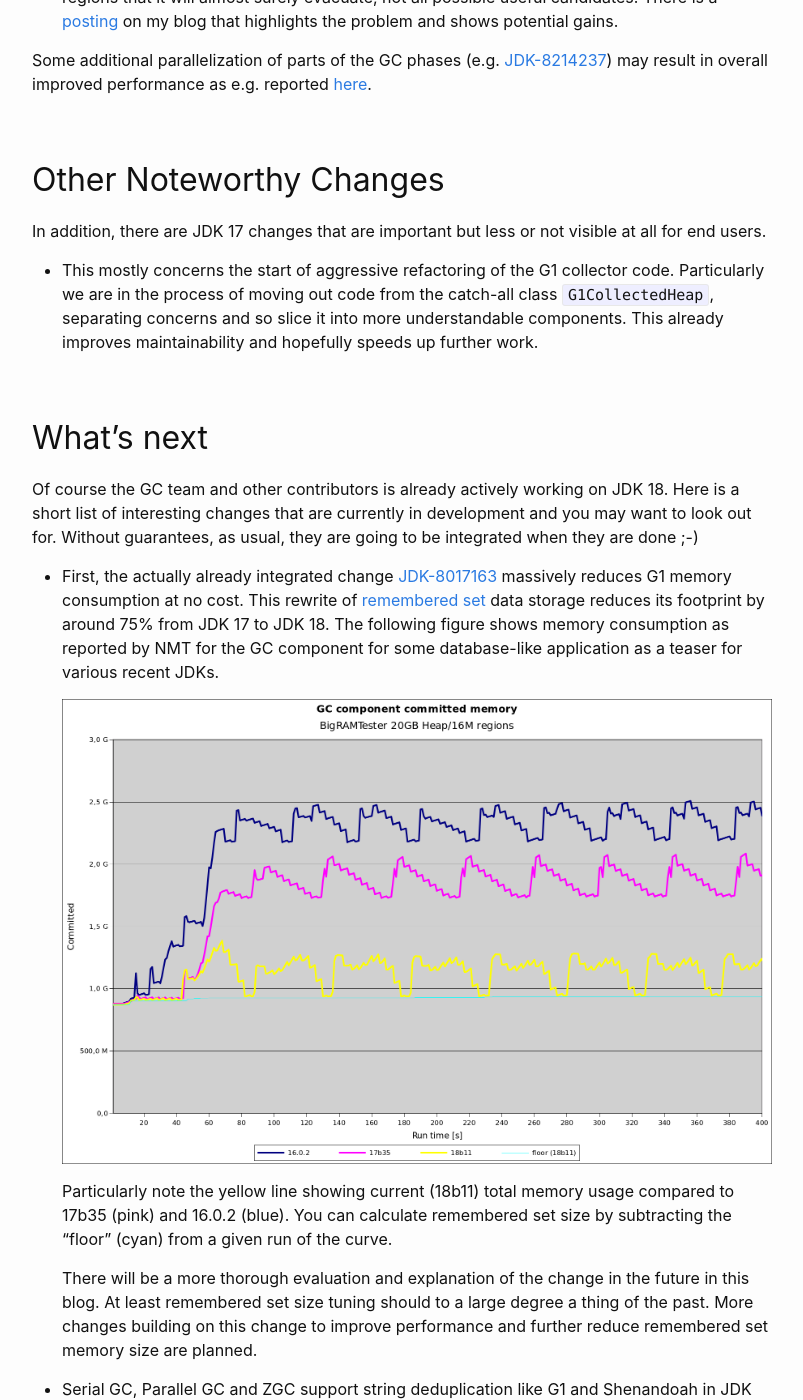
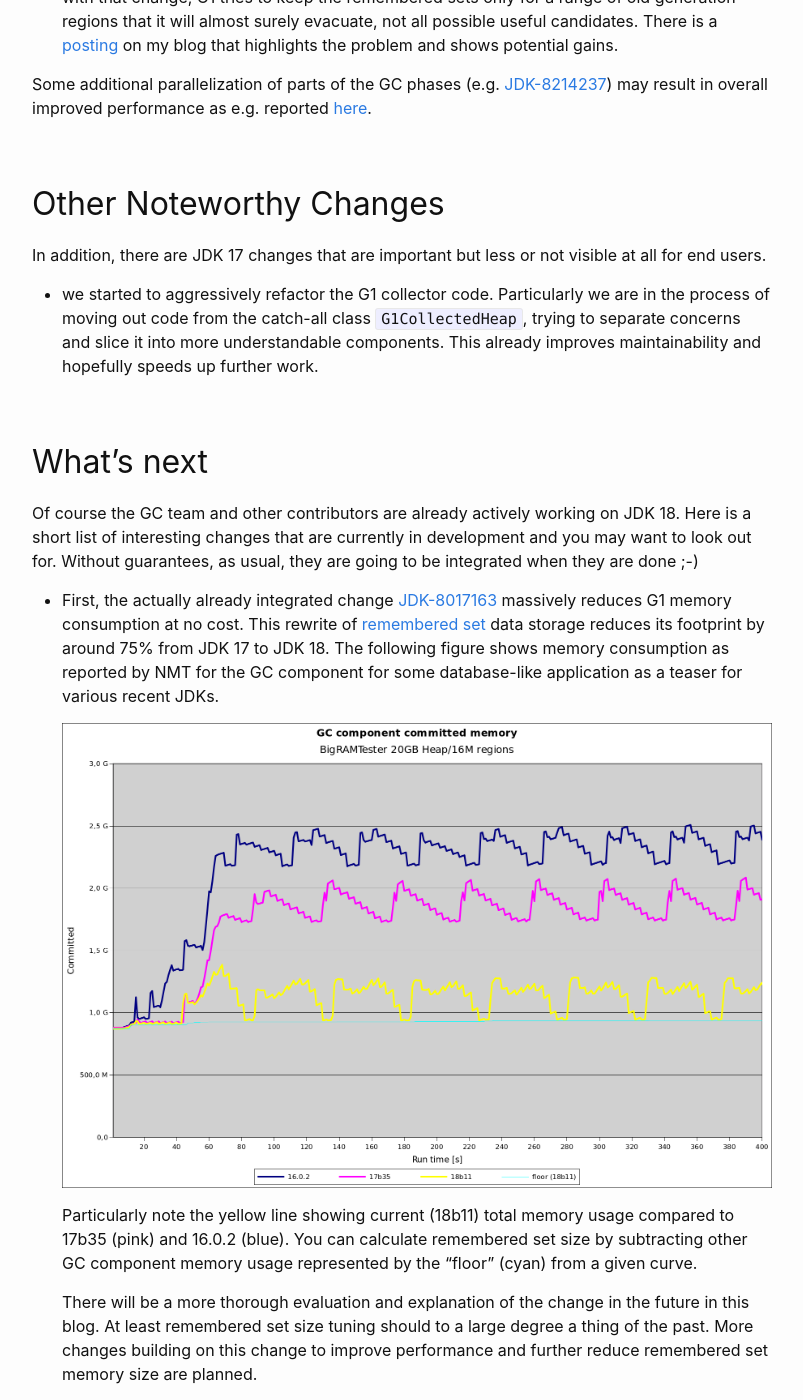
Before and after one commit to tschatzl/tschatzl.github.io, a Jekyll site: the page built from _posts/2021-09-16-jdk17-g1-parallel-gc-changes.md, in a window 1280 px wide and 1400 px high, scrolled down 2462 px. Shown: the whole window, without its empty margins (238-1041 px from the left). Built offline with Jekyll 4.4.1, drawn with Linux system fonts in a browser that asks for light colours; some of the changed text lies outside the part shown.

Commit message:
Typos ... (5)

```diff
--- a/_posts/2021-09-16-jdk17-g1-parallel-gc-changes.md
+++ b/_posts/2021-09-16-jdk17-g1-parallel-gc-changes.md
@@ -67,17 +67,17 @@ Some additional parallelization of parts of the GC phases (e.g. [JDK-8214237](ht
 
 In addition, there are JDK 17 changes that are important but less or not visible at all for end users.
 
-  * This mostly concerns the start of aggressive refactoring of the G1 collector code. Particularly we are in the process of moving out code from the catch-all class `G1CollectedHeap`, separating concerns and so slice it into more understandable components. This already improves maintainability and hopefully speeds up further work.
+  * we started to aggressively refactor the G1 collector code. Particularly we are in the process of moving out code from the catch-all class `G1CollectedHeap`, trying to separate concerns and slice it into more understandable components. This already improves maintainability and hopefully speeds up further work.
 
 ## What's next
 
-Of course the GC team and other contributors is already actively working on JDK 18. Here is a short list of interesting changes that are currently in development and you may want to look out for. Without guarantees, as usual, they are going to be integrated when they are done ;-)
+Of course the GC team and other contributors are already actively working on JDK 18. Here is a short list of interesting changes that are currently in development and you may want to look out for. Without guarantees, as usual, they are going to be integrated when they are done ;-)
 
   * First, the actually already integrated change [JDK-8017163](https://bugs.openjdk.java.net/browse/JDK-8017163) massively reduces G1 memory consumption at no cost. This rewrite of [remembered set](https://docs.oracle.com/en/java/javase/17/gctuning/garbage-first-garbage-collector-tuning.html#GUID-A0343B53-A690-4DDE-98F9-9877096DBF0F) data storage reduces its footprint by around 75% from JDK 17 to JDK 18. The following figure shows memory consumption as reported by NMT for the GC component for some database-like application as a teaser for various recent JDKs.
 
     ![here](/assets/20210920-bigramtester-memoryusage.png)
 
-    Particularly note the yellow line showing current (18b11) total memory usage compared to 17b35 (pink) and 16.0.2 (blue). You can calculate remembered set size by subtracting the "floor" (cyan) from a given run of the curve.
+    Particularly note the yellow line showing current (18b11) total memory usage compared to 17b35 (pink) and 16.0.2 (blue). You can calculate remembered set size by subtracting other GC component memory usage represented by the "floor" (cyan) from a given curve.
 
     There will be a more thorough evaluation and explanation of the change in the future in this blog. At least remembered set size tuning should to a large degree a thing of the past. More changes building on this change to improve performance and further reduce remembered set memory size are planned.
 
```
Also changed, not shown: other parts of _posts/2021-09-16-jdk17-g1-parallel-gc-changes.md (+1 -1 lines).
